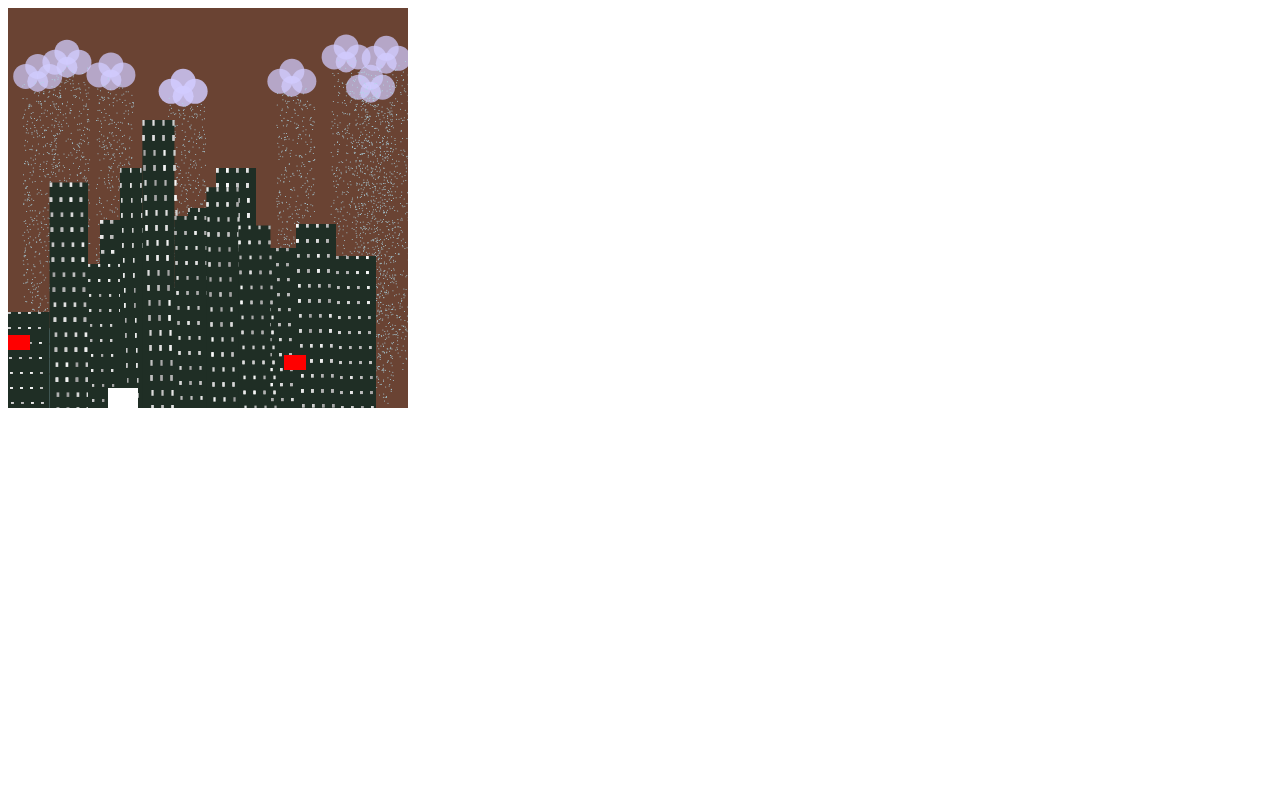
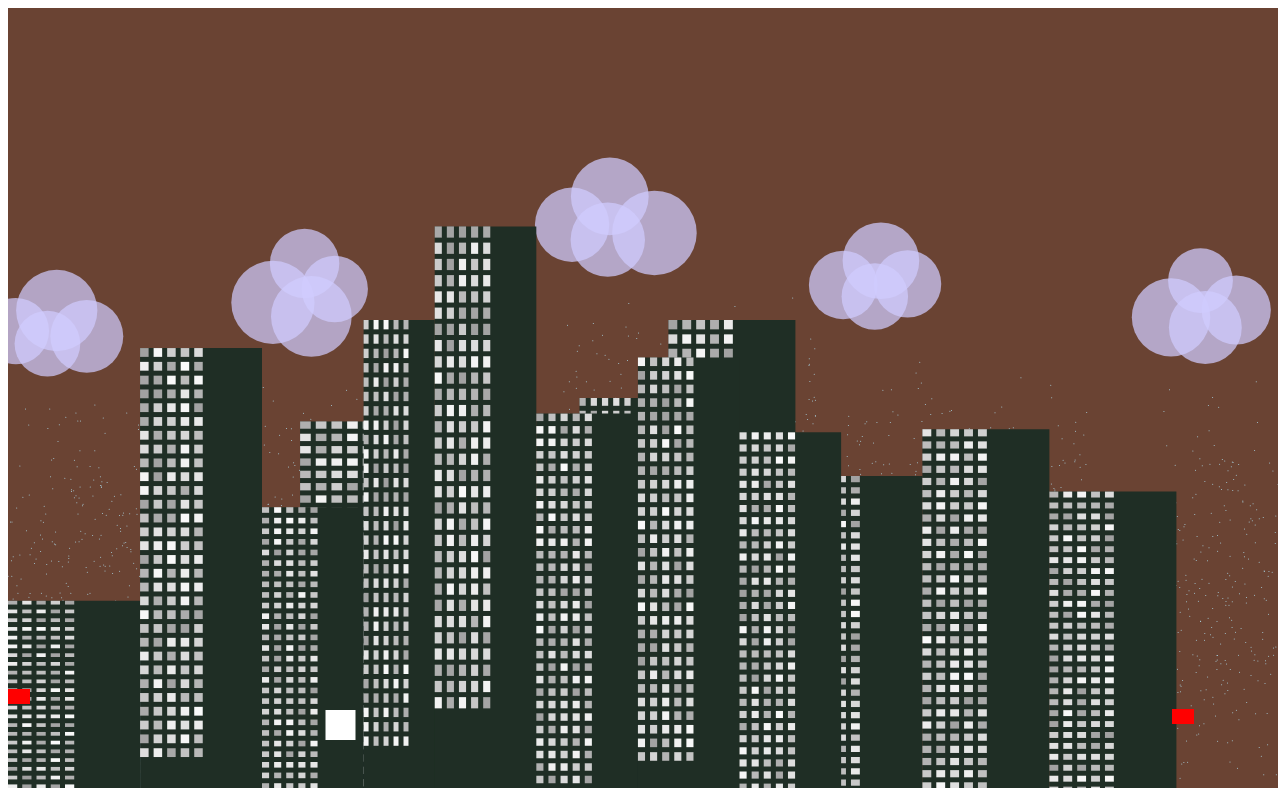
Before and after one commit to alinaIustyna/Alina, a website built with Parcel: page index.html in a window 1280 px wide. Built offline with nearby package versions, Linux system fonts and the light colour scheme; animation ran at ten frames a second.

Commit message:
Fixes build process and makes objects scalable

```diff
--- a/src/const.ts
+++ b/src/const.ts
@@ -1,7 +1,6 @@
-export const canvasWidth = 400;
-export const canvasHeight = 400;
+export const canvasWidth = window.innerWidth - 10;
+export const canvasHeight = window.innerHeight - 20;
 export const MoonRadius = 50;
 export const starRadius = 0.04 * MoonRadius;
 export var currDay = new Date();
 export var dayTime = () => currDay.getHours();
-// export const distance = 30;
--- a/src/environment/location.ts
+++ b/src/environment/location.ts
@@ -1,9 +1,9 @@
 import { Weather } from "../weather/weather";
 import { Sky } from "../sky/sky";
-import { Cars } from "game/cars";
-import { Ground } from "ground/buildings";
-import { canvasWidth, canvasHeight } from "const";
-import { Vector2D } from "utils/vector2d";
+import { Cars } from "../game/cars";
+import { Ground } from "../ground/buildings";
+import { canvasWidth, canvasHeight } from "../const";
+import { Vector2D } from "../utils/vector2d";
 import { random } from "lodash";
 
 export class Location {
@@ -15,7 +15,7 @@ export class Location {
   constructor() {
     this.sky = new Sky();
     this.ground = new Ground(canvasWidth, canvasHeight);
-    this.cars = new Cars(random(10, 300), random(300, 360));
+    this.cars = new Cars(random(10, canvasWidth), random(0.85 * canvasHeight, 0.9 * canvasHeight));
   }
 
   public update(currentWeather: Weather, speed: Vector2D) {
@@ -27,6 +27,6 @@ export class Location {
   public draw() {
     this.sky.draw();
     this.ground.drawBuildings();
-    this.cars.draw(200, 300);
+    this.cars.draw();
   }
 }
--- a/src/game/cars.ts
+++ b/src/game/cars.ts
@@ -4,7 +4,7 @@ import { Vector2D } from "utils/vector2d";
 export class Cars {
   offset: number = 0;
 
-  constructor(public x, public y) {}
+  constructor(public x, public y) { }
 
   update(currentWether, Speed: Vector2D) {
     this.offset -= Speed.x;
@@ -14,7 +14,7 @@ export class Cars {
     rect(x, y, 22, 15);
   }
 
-  draw(x: number, y: number) {
+  draw() {
     for (let i = 0; i < 1000; ++i) {
       this.drawCar(this.x * i + this.offset, this.y + 20 * (i % 1.5));
     }
--- a/src/game/hero.ts
+++ b/src/game/hero.ts
@@ -1,10 +1,10 @@
 import { result } from "lodash";
 import "p5";
-import { Vector2D } from "utils/vector2d";
-import { Weather } from "weather/weather";
+import { Vector2D } from "../utils/vector2d";
+import { Weather } from "../weather/weather";
 
 export class Hero {
-  constructor(public x: number, public y: number) {}
+  constructor(public x: number, public y: number) { }
 
   update(currentWeather: Weather): Vector2D {
     const speed = this.calculateSpeed();
--- a/src/ground/buildings.ts
+++ b/src/ground/buildings.ts
@@ -1,7 +1,7 @@
 import { ratios } from "../utils/ratios";
 import _ from "lodash";
 import { dayTime } from "../const";
-import { Vector2D } from "utils/vector2d";
+import { Vector2D } from "../utils/vector2d";
 
 export class Ground {
   private initialY: number;
@@ -50,8 +50,12 @@ export class Ground {
     noStroke();
     rect(x, y, width, height);
     const [windowW, windowH] = [width * 0.07, height * 0.02];
-    for (let i = 0; i < 40; ++i) {
-      this.drawWindow(x + i, y + 30 * (i % 10), windowW, windowH);
+    const windowRowPadding = 5;
+    const windowColPadding = 5;
+    for (let row = 0; row < 30; ++row) {
+      for (let col = 0; col < 5; ++col) {
+        this.drawWindow(x + col * (windowW + windowColPadding), y + row * (windowH + windowRowPadding), windowW, windowH);
+      }
     }
     if (dayTime() <= 18) {
       fill(31, 46, 37);
@@ -65,7 +69,5 @@ export class Ground {
     const col = color(random(160, 250));
     fill(col);
     rect(x, y, width, height);
-    rect(x, y + 15, width, height);
-    rect(x, y + 15, width, height);
   }
 }
--- a/src/setup.ts
+++ b/src/setup.ts
@@ -1,4 +1,4 @@
-import { setup, draw } from "sketch";
+import { setup, draw } from "./sketch";
 
 window.setup = setup;
 window.draw = draw;
--- a/src/sketch.ts
+++ b/src/sketch.ts
@@ -1,15 +1,14 @@
-/* eslint-disable @typescript-eslint/no-use-before-define */
 import "p5";
-import { random } from "lodash";
-import { getCurrentWeather } from "weather/weather";
+import { getCurrentWeather } from "./weather/weather";
 import { Location } from "./environment/location";
 import { Hero } from "./game/hero";
+import { canvasHeight, canvasWidth } from "./const";
 
 const location = new Location();
-const hero = new Hero(100, 380);
+const hero = new Hero(0.25 * canvasWidth, 0.9 * canvasHeight);
 
 function setup() {
-  createCanvas(400, 400);
+  createCanvas(canvasWidth, canvasHeight);
   frameRate(30);
 }
 
--- a/src/sky/cloud.ts
+++ b/src/sky/cloud.ts
@@ -1,12 +1,14 @@
-import { drop } from "lodash";
+import _ from "lodash";
 import "p5";
 import { Color, Vector } from "p5";
-import { Vector2D } from "utils/vector2d";
-import { Weather } from "weather/weather";
+import { Vector2D } from "../utils/vector2d";
+import { Weather } from "../weather/weather";
+import { canvasWidth } from "../const";
 import { Raindrop } from "./raindrop";
 
 export class Cloud {
   public diameter: number;
+  private segmentWidth: number[]
   public droplets: Raindrop[] = [];
   private alpha: number = 255;
   public isFading: boolean;
@@ -14,10 +16,16 @@ export class Cloud {
   private readonly viscousForce: Vector2D = new Vector2D(0, 5);
   private readonly initialY: number;
 
+  get rightSideX() {
+    return this.x + this.diameter;
+  }
+
   constructor(public x, public y) {
     this.diameter = 38;
     this.color = color(209, 204, 255);
     this.initialY = y;
+    this.diameter = .2 * canvasWidth;
+    this.segmentWidth = _.range(0, 4).map(_ => random(this.diameter / 4, this.diameter / 3));
   }
 
   draw() {
@@ -27,10 +35,10 @@ export class Cloud {
 
   drawCloud() {
     fill(this.color);
-    circle(this.x + 3, this.y + 20, 25); //ліве
-    circle(this.x + 27, this.y + 20, 25); //праве
-    circle(this.x + 15, this.y + 10, 25); //верхнє
-    circle(this.x + 15, this.y + 25, 21); //нижнє
+    circle(this.x + 3 / 25 * this.segmentWidth[0], this.y + 20 / 25 * this.segmentWidth[0], this.segmentWidth[0]); //ліве
+    circle(this.x + 27 / 25 * this.segmentWidth[1], this.y + 20 / 25 * this.segmentWidth[1], this.segmentWidth[1]); //праве
+    circle(this.x + 15 / 25 * this.segmentWidth[2], this.y + 10 / 25 * this.segmentWidth[2], this.segmentWidth[2]); //верхнє
+    circle(this.x + 15 / 25 * this.segmentWidth[3], this.y + 25 / 25 * this.segmentWidth[3], this.segmentWidth[3]); //нижнє
   }
 
   startFading() {
--- a/src/sky/sky.ts
+++ b/src/sky/sky.ts
@@ -1,11 +1,12 @@
 import _ from "lodash";
 import { Color } from "p5";
-import { Weather } from "weather/weather";
+import { Weather } from "../weather/weather";
 import { Cloud } from "./cloud";
 import { Star } from "./star";
 import { Moon } from "./moon";
 import { Sun } from "./sun";
-import { Vector2D } from "utils/vector2d";
+import { Vector2D } from "../utils/vector2d";
+import { canvasHeight } from "../const";
 
 const getCurrentMinute = () => frameCount % (24 * 60);
 const getCurrentHour = () => getCurrentMinute() / 60;
@@ -28,9 +29,11 @@ export class Sky {
   }
 
   addClouds(n: number) {
+    let previousCloudPosition: number;
     for (let i = 0; i < n; ++i) {
-      const cloud = new Cloud(random(0, 400), random(10, 70));
-      this.clouds.push(cloud);
+      previousCloudPosition = this.clouds.at(-1)?.rightSideX ?? 0;
+      let newCloud = new Cloud(random(previousCloudPosition, 1.1 * previousCloudPosition), random(0.1 * canvasHeight, 0.4 * canvasHeight));
+      this.clouds.push(newCloud);
     }
   }
 
--- a/src/sky/sun.ts
+++ b/src/sky/sun.ts
@@ -0,0 +1 @@
+export class Sun { }
--- a/tsconfig.json
+++ b/tsconfig.json
@@ -6,6 +6,7 @@
       "./src/global.d.ts"
     ],
     "moduleResolution": "node",
-    "baseUrl": "src"
+    "baseUrl": "src",
+    "target": "es2022"
   }
 }
```
Also changed, not shown: index.html (+2 -0 lines), package.json (+8 -2 lines), 2 other files.
